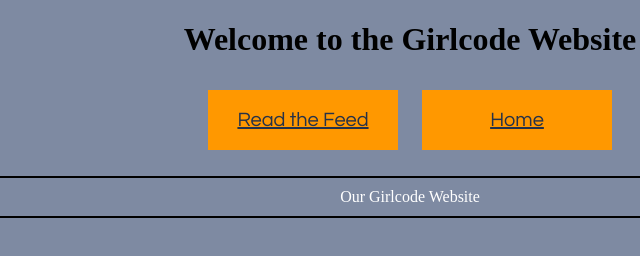
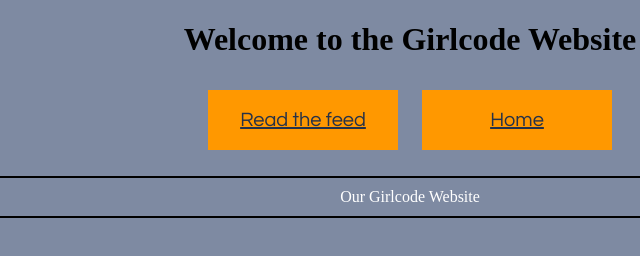
Before and after one commit to girlcodeakl/2015-term4, a website: page public/index.html in a window 1280 px wide. Shown: the full height of the page, 230-870 px from the left. Drawn offline with Linux system fonts and the light colour scheme.

Commit message:
capitals

```diff
--- a/public/index.html
+++ b/public/index.html
@@ -7,7 +7,7 @@
   <body>
       <h1>Welcome to the Girlcode Website</h1>
       <div class = "nav-bar">
-      <a href="feed.html">Read the Feed</a>
+      <a href="feed.html">Read the feed</a>
       <a href="index.html">Home</a>
     </div>
       <p>Our Girlcode Website</p>
```
